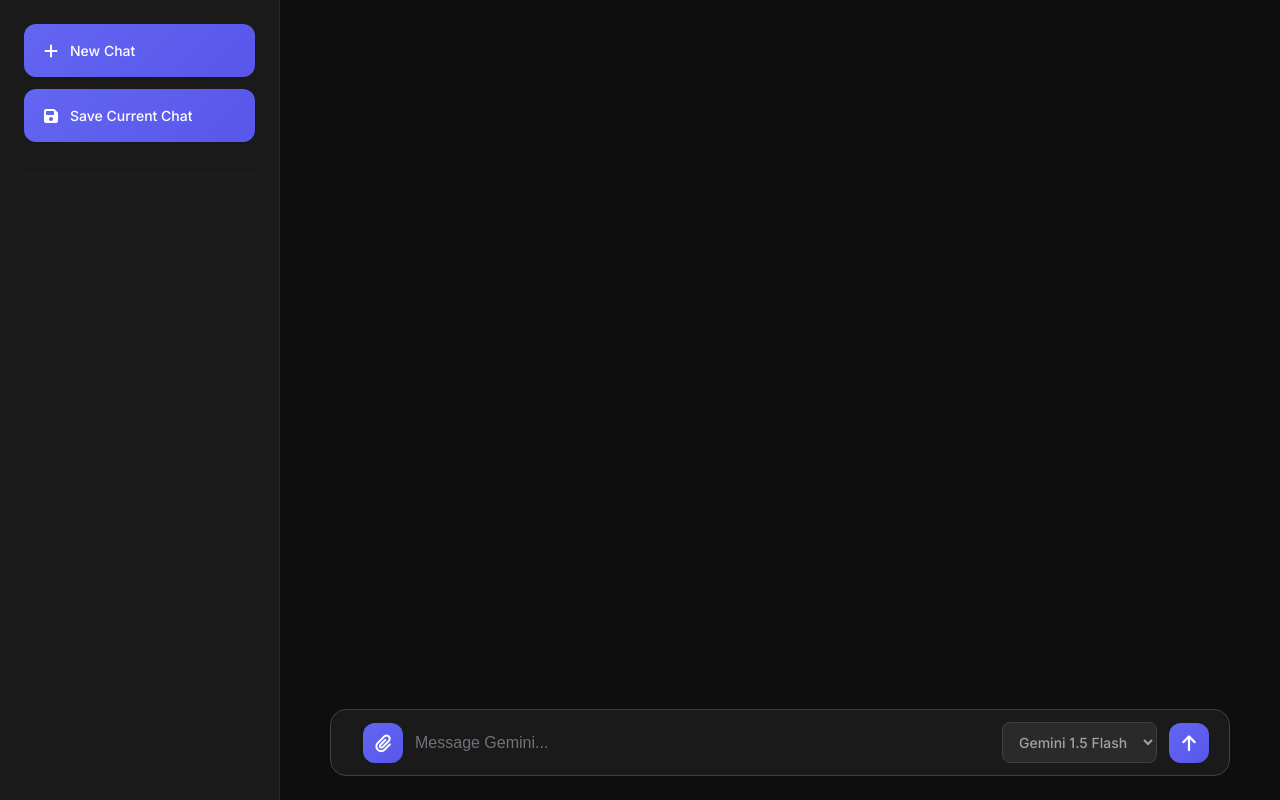
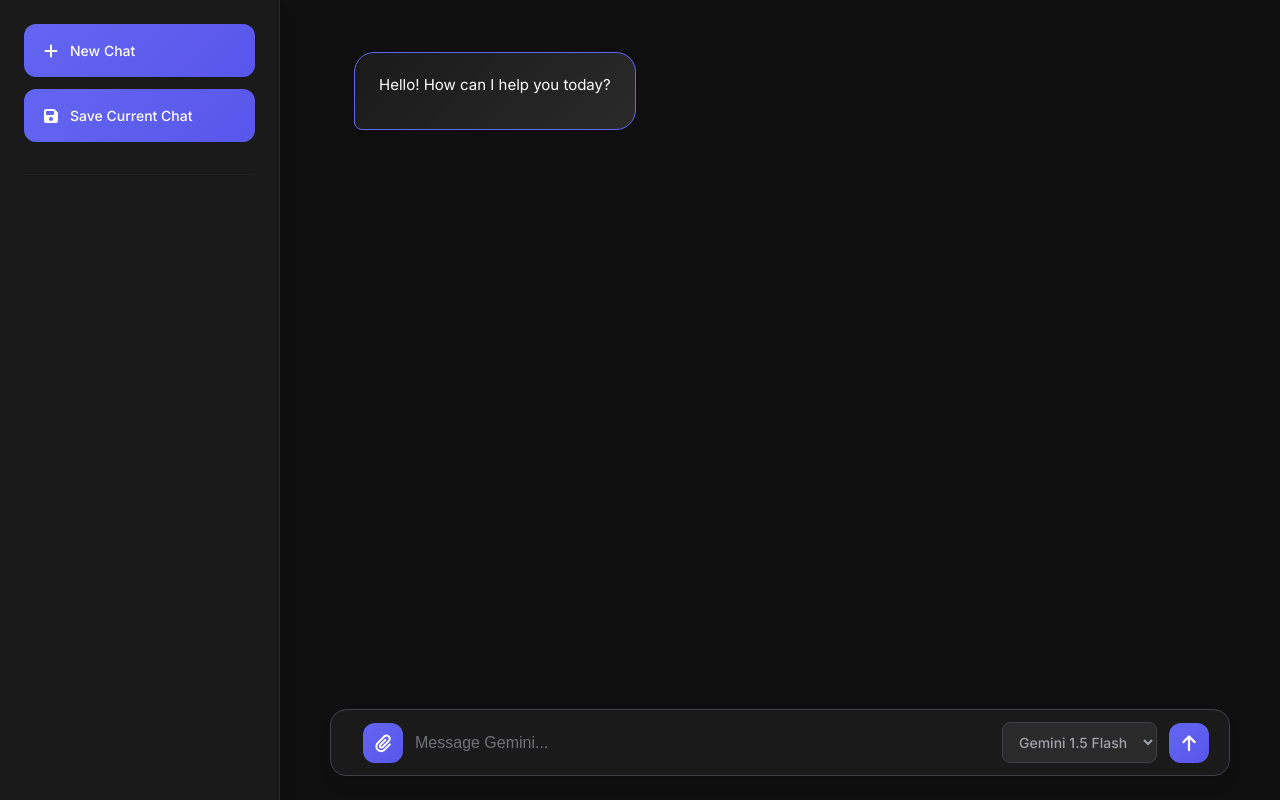
Before and after one commit to itzenzy2/PersonalChatBot, a website: page index.html in a window 1280 px wide. Drawn offline with nearby package versions, Linux system fonts and the light colour scheme.

Commit message:
Update index.html

```diff
--- a/index.html
+++ b/index.html
@@ -152,7 +152,7 @@
 
     // All event listeners are the same
     document.addEventListener('DOMContentLoaded', () => {
-        startNewChat(); // Call startNewChat on page load
+        startNewChat();
         renderSavedChats();
     });
     newChatBtn.addEventListener('click', startNewChat);
@@ -323,17 +323,18 @@
         }
     }
 
-    // ▼▼▼ THE ONLY CHANGE IS HERE ▼▼▼
+    // ▼▼▼ THE CORRECTED FUNCTION ▼▼▼
     function startNewChat() {
         conversationHistory = [];
         currentChatId = null;
         removeAttachedFile();
-        chatBox.innerHTML = ''; // Clear the chatbox completely first
-        // Add the new, simpler welcome message
+        chatBox.innerHTML = ''; // Clear the chatbox completely
+        // First, put the essential typing indicator back into the cleared chatbox
+        chatBox.appendChild(typingIndicator);
+        // NOW, it's safe to add the welcome message, which will be inserted before the indicator
         addMessage("Hello! How can I help you today?", 'bot-message');
-        chatBox.appendChild(typingIndicator); // Re-add the indicator
     }
-    // ▲▲▲ END OF CHANGE ▲▲▲
+    // ▲▲▲ END OF CORRECTION ▲▲▲
 </script>
 
 </body>
```
